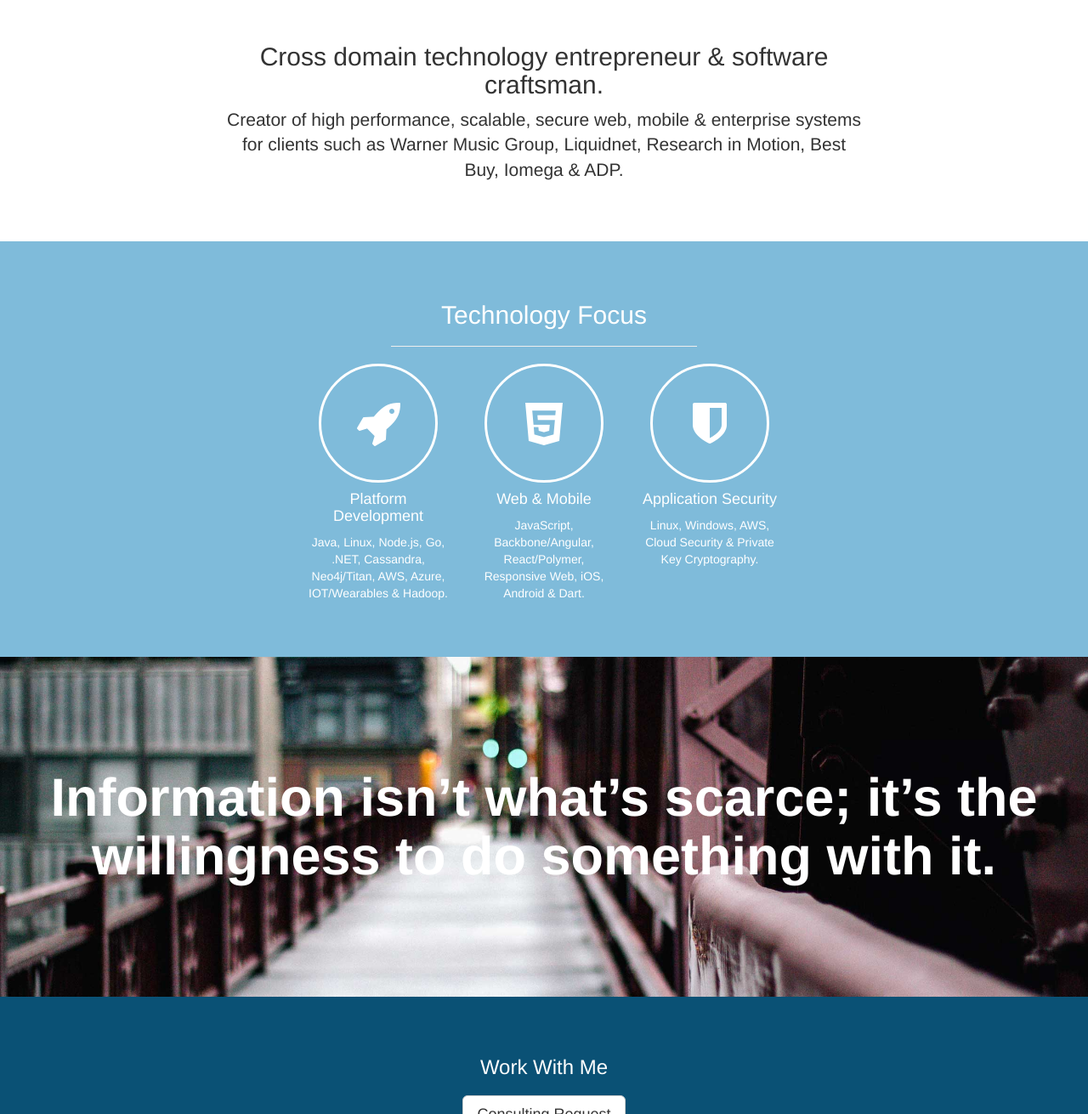
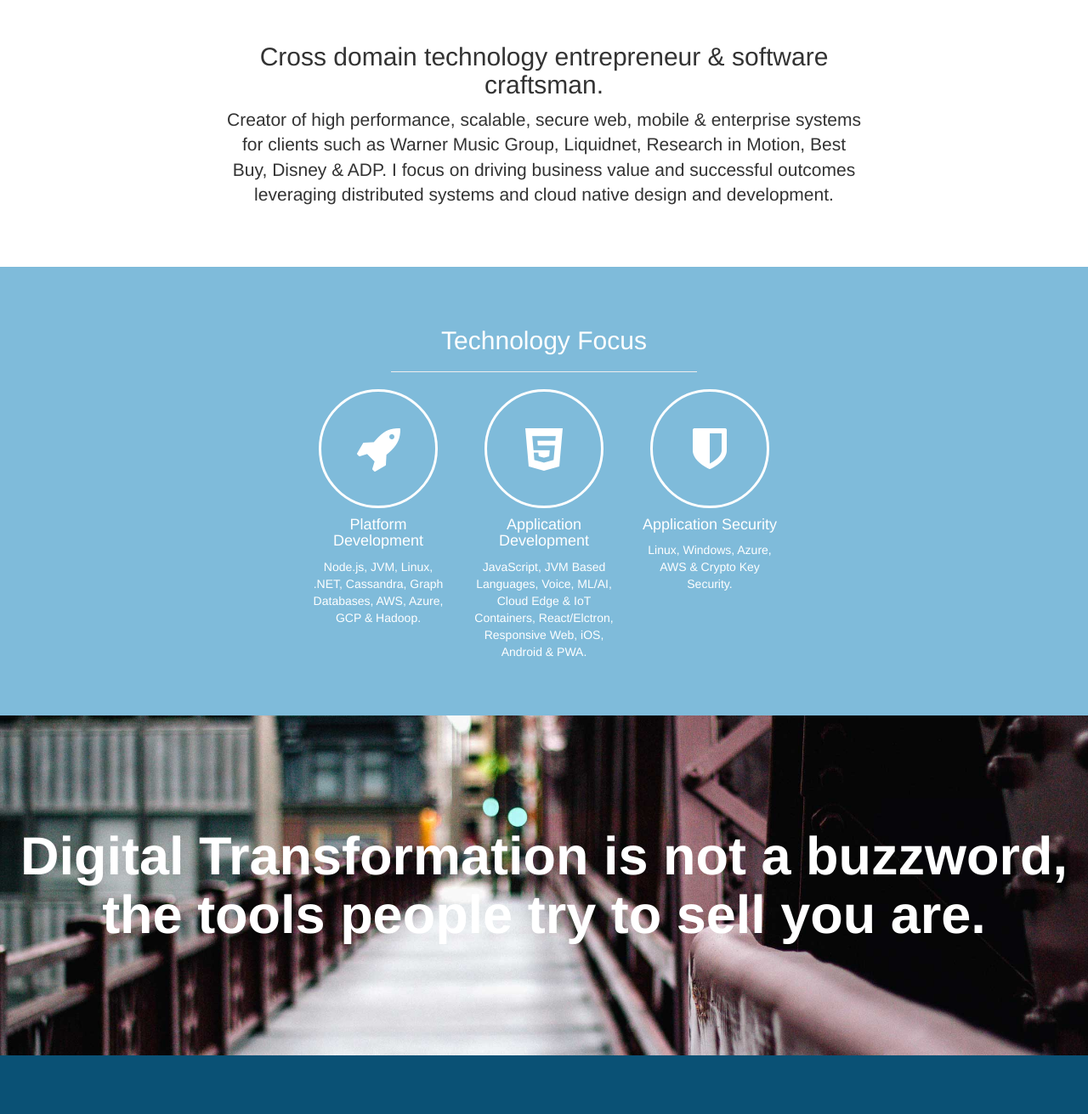
Before and after one commit to jasonmelo/jasonmelo.github.io, a plain HTML site: page index.html in a window 1280 px wide. Shown: the part 820-2131 px from the top of the page at 85% size. Drawn offline with Linux system fonts and the light colour scheme.

Commit message:
editing content of the site, new tech and refereshing the positioning

```diff
--- a/index.html
+++ b/index.html
@@ -49,7 +49,7 @@
         <div class="row">
           <div class="col-md-8 col-md-offset-2 text-center">
             <h2>Cross domain technology entrepreneur &amp; software craftsman.</h2>
-            <p class="lead">Creator of high performance, scalable, secure web, mobile &amp; enterprise systems for clients such as Warner Music Group, Liquidnet, Research in Motion, Best Buy, Iomega &amp; ADP.</p>
+            <p class="lead">Creator of high performance, scalable, secure web, mobile &amp; enterprise systems for clients such as Warner Music Group, Liquidnet, Research in Motion, Best Buy, Disney &amp; ADP. I focus on driving business value and successful outcomes leveraging distributed systems and cloud native design and development.</p>
           </div>
         </div>
       </div>
@@ -70,21 +70,21 @@
             <div class="service-item">
               <i class="service-icon fa fa-rocket"></i>
               <h4>Platform Development</h4>
-              <p>Java, Linux, Node.js, Go, .NET, Cassandra, Neo4j/Titan, AWS, Azure, IOT/Wearables & Hadoop.</p>
+              <p>Node.js, JVM, Linux, .NET, Cassandra, Graph Databases, AWS, Azure, GCP &amp; Hadoop.</p>
             </div>
           </div>
           <div class="col-md-2 text-center">
             <div class="service-item">
               <i class="service-icon fa fa-html5"></i>
-              <h4>Web &amp; Mobile</h4>
-              <p>JavaScript, Backbone/Angular, React/Polymer, Responsive Web, iOS, Android &amp; Dart.</p>
+              <h4>Application Development</h4>
+              <p>JavaScript, JVM Based Languages, Voice, ML/AI, Cloud Edge &amp; IoT Containers, React/Elctron, Responsive Web, iOS, Android &amp; PWA.</p>
             </div>
           </div>
           <div class="col-md-2 text-center">
             <div class="service-item">
               <i class="service-icon fa fa-shield"></i>
               <h4>Application Security</h4>
-              <p>Linux, Windows, AWS, Cloud Security &amp; Private Key Cryptography.</p>
+              <p>Linux, Windows, Azure, AWS &amp; Crypto Key Security.</p>
             </div>
           </div>
         </div>
@@ -95,7 +95,7 @@
     <!-- Callout -->
     <div class="callout">
       <div class="vert-text">
-        <h1>Information isn’t what’s scarce; it’s the willingness to do something with it.</h1>
+        <h1>Digital Transformation is not a buzzword, the tools people try to sell you are.</h1>
       </div>
     </div>
     <!-- /Callout -->
```
